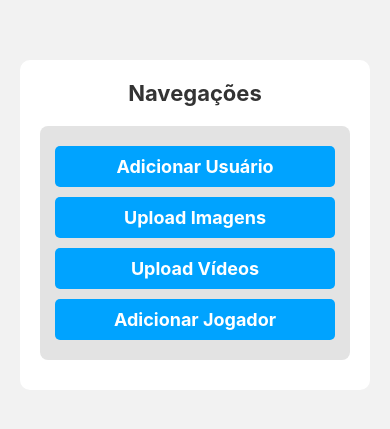
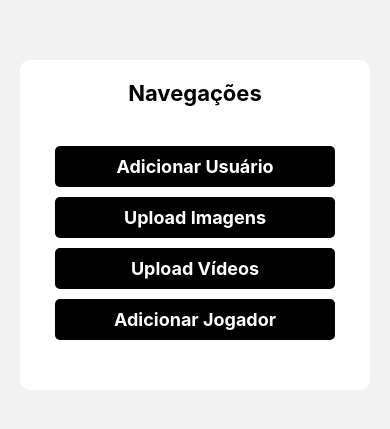
Before and after one commit to victorkoba/notificatinos, a React Native app: screen /PaginaPrincipal in a window 390 px wide. Shown: the part 197-626 px from the top of the page. Built offline with nearby package versions, Linux system fonts and the light colour scheme; what expo-notifications would draw is missing.

Commit message:
Commit atualização notificação

```diff
--- a/screens/AdicionarJogador.js
+++ b/screens/AdicionarJogador.js
@@ -101,7 +101,7 @@ const AdicionarUsuario = ({ navigation }) => {
   };
 
   return (
-    <ImageBackground source={{ uri: img }} style={styles.background}>
+    <View style={styles.background}>
       <Text style={styles.titulo}>Adicionar Jogador</Text>
 
       <TextInput
@@ -147,7 +147,7 @@ const AdicionarUsuario = ({ navigation }) => {
           </Pressable>
         </>
       )}
-    </ImageBackground>
+    </View>
   );
 };
 
@@ -160,7 +160,7 @@ const styles = StyleSheet.create({
   titulo: {
     fontSize: 28,
     fontWeight: "bold",
-    color: "#fff",
+    color: "#000",
     textAlign: "center",
     marginBottom: 20,
   },
@@ -171,7 +171,7 @@ const styles = StyleSheet.create({
     borderRadius: 8,
   },
   botao: {
-    backgroundColor: "#0C242E",
+    backgroundColor: "#000",
     padding: 15,
     borderRadius: 8,
     alignItems: "center",
--- a/screens/PaginaPrincipal.js
+++ b/screens/PaginaPrincipal.js
@@ -76,12 +76,12 @@ const styles = StyleSheet.create({
   titulo: {
     fontSize: 22,
     fontWeight: "bold",
-    color: "#333",
+    color: "#000",
     textAlign: "center",
     marginBottom: 20,
   },
   cartao: {
-    backgroundColor: "#e3e3e3",
+    backgroundColor: "#fff",
     padding: 15,
     borderRadius: 8,
     marginBottom: 10,
@@ -90,7 +90,7 @@ const styles = StyleSheet.create({
   },
   botaoPress: {
     width: "100%",
-    backgroundColor: "#00a3ff",
+    backgroundColor: "#000",
     padding: 10,
     borderRadius: 5,
     marginVertical: 5,
```
